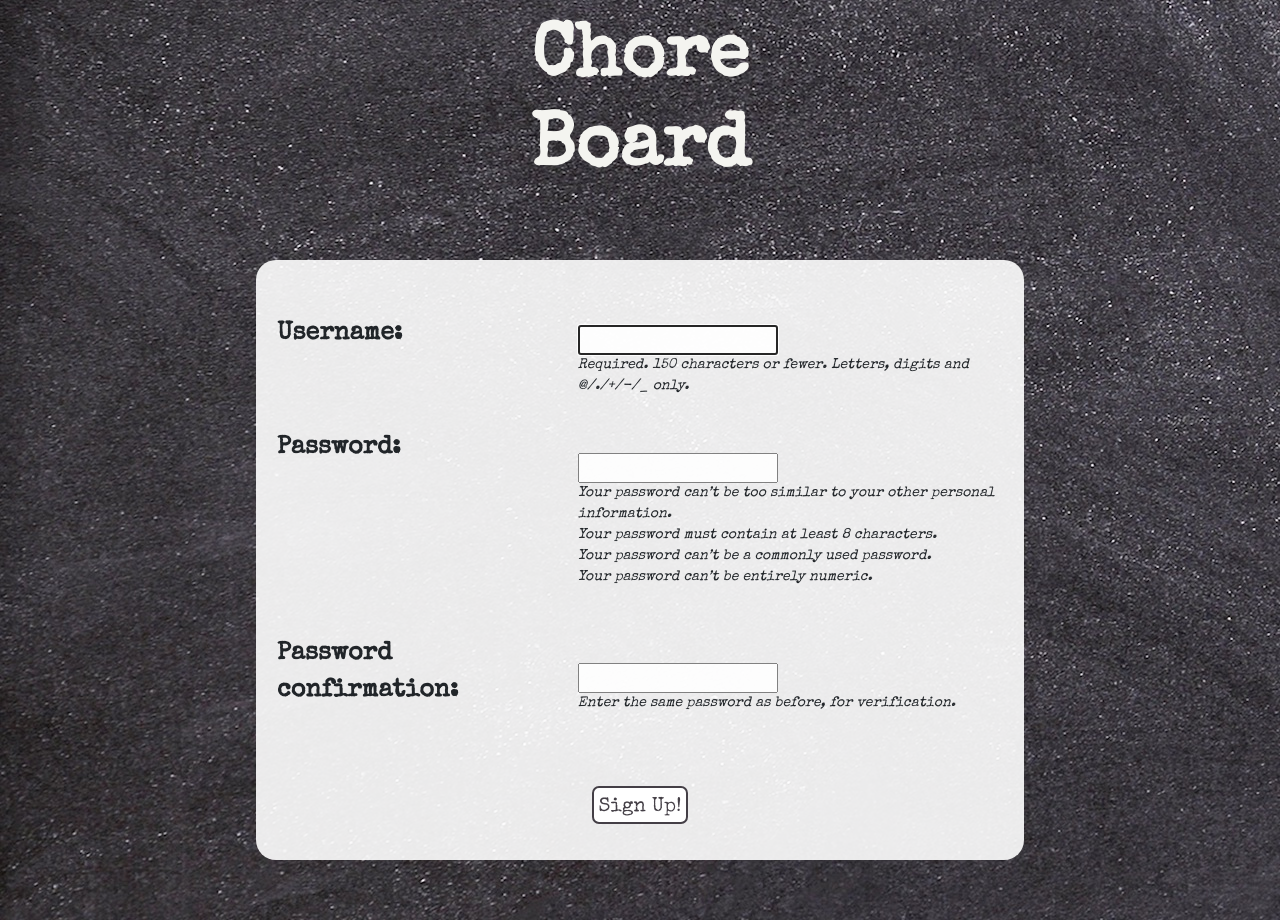
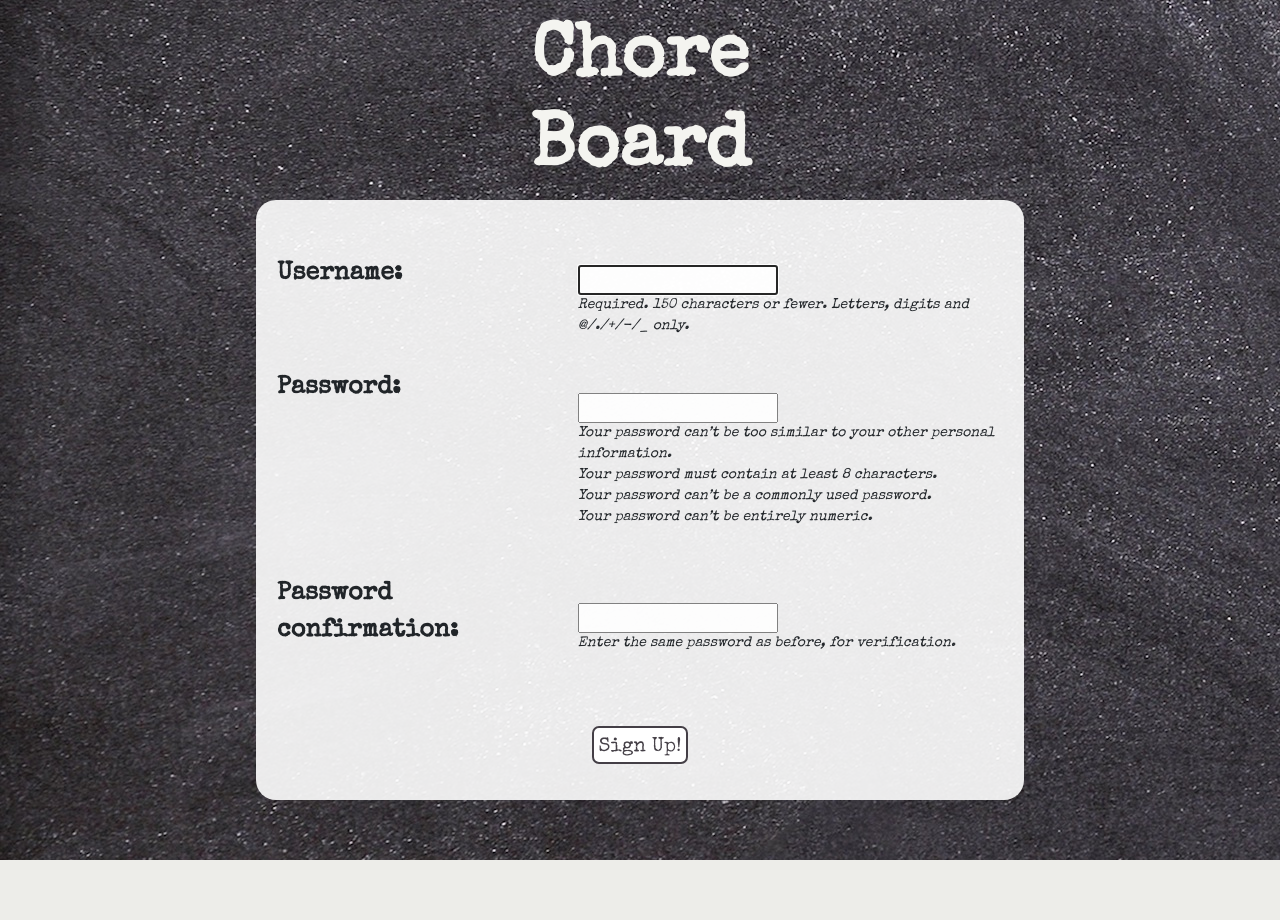
Before and after one commit to kawhite8503/choreboard, a Django app: page /accounts/signup/ in a window 1280 px wide. Shown: the part 200-1120 px from the top of the page. After the commit the page ends 1060 px from the top, so only its background shows below. Run offline with Django 4.2, Linux system fonts and the light colour scheme.

Commit message:
adjust css

```diff
--- a/main_app/static/css/form.css
+++ b/main_app/static/css/form.css
@@ -31,7 +31,7 @@
   height: 600px;
   background-color: rgb(255,255,255, 0.9);
   border-radius: 20px;
-  margin: 60px;
+  margin: 0 60px 60px 60px;
 
 }
 
--- a/main_app/templates/base.html
+++ b/main_app/templates/base.html
@@ -8,6 +8,8 @@
   <meta name="viewport" content="width=device-width, initial-scale=1.0">
 
   <title>Chore Board</title>
+  <link rel="shortcut icon" type="image/jpg" href="/static/images/7482184741658929553.svg"/>
+
   <link href="https://cdn.jsdelivr.net/npm/bootstrap@5.2.0/dist/css/bootstrap.min.css" rel="stylesheet">
   <script src="https://cdn.jsdelivr.net/npm/bootstrap@5.2.0/dist/js/bootstrap.bundle.min.js"></script>
   {% comment %} <link rel="stylesheet" type="text/css" href="{% static 'css/chores/css/bootstrap.css' %}"> {% endcomment %}
```
Also changed, not shown: README.md, main_app/static/images/andrej-lisakov-9DRYbaWevgk-unsplash.jpg (deleted), main_app/static/images/check-mark-box-line-icon.png (deleted), main_app/static/images/gradienta-PRgmOiN9jIE-unsplash.jpg (deleted), 2 other files.
